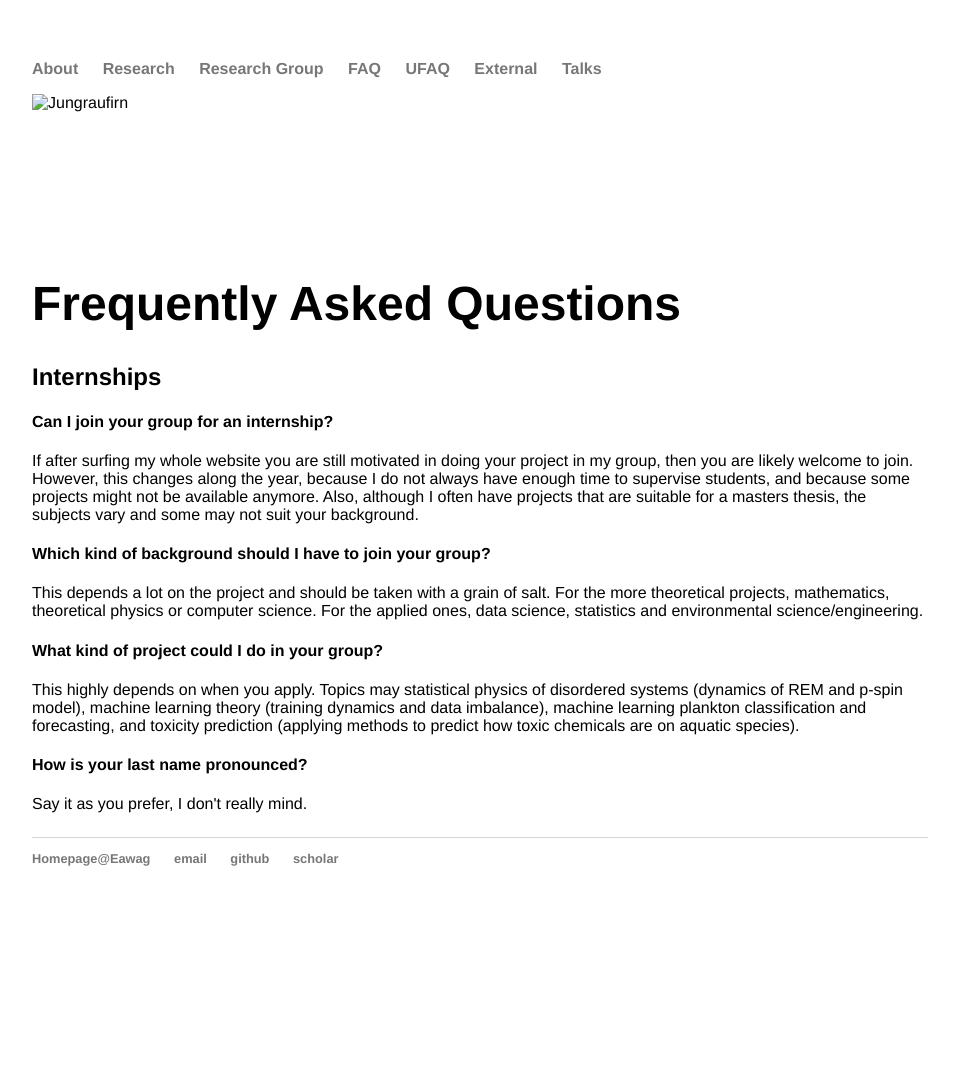
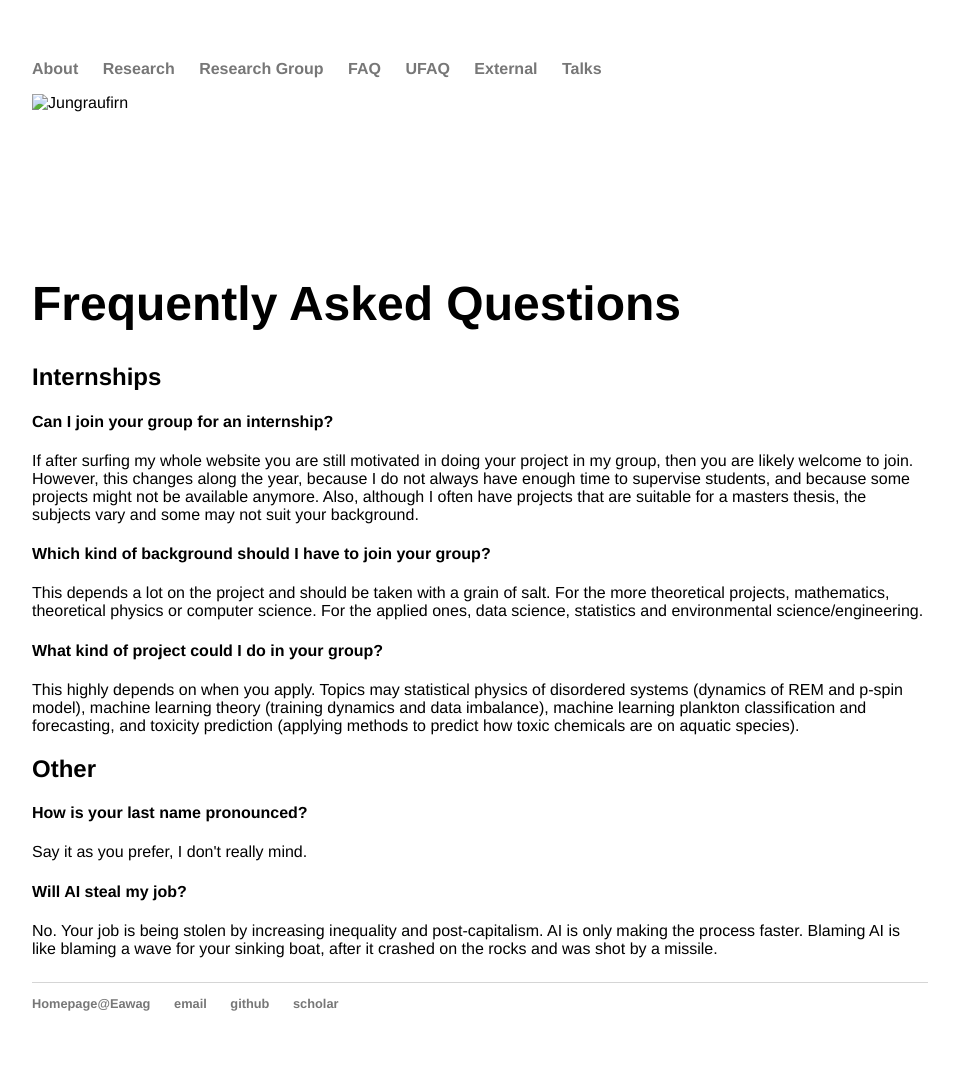
Before and after one commit to mbaityje/mbaityje.github.io, a Jekyll site: the page built from faq/index.html, in a window 1280 px wide. Shown: the whole page, without its empty margins (160-1119 px from the left). Built offline with Jekyll 4.4.1, drawn with Linux system fonts in a browser that asks for light colours; before the commit the page ends 926 px from its top, so only the background shows below that.

Commit message:
Updated faq

```diff
--- a/faq/index.html
+++ b/faq/index.html
@@ -19,9 +19,12 @@ title: UFAQ
 		<h4>What kind of project could I do in your group?</h4>
 		This highly depends on when you apply. Topics may statistical physics of disordered systems (dynamics of REM and p-spin model), machine learning theory (training dynamics and data imbalance), machine learning plankton classification and forecasting, and toxicity prediction (applying methods to predict how toxic chemicals are on aquatic species).
 
+	<h2> Other</h2>
  		<h4>How is your last name pronounced?</h4>
 		Say it as you prefer, I don't really mind.
 
+ 		<h4>Will AI steal my job?</h4>
+		No. Your job is being stolen by increasing inequality and post-capitalism. AI is only making the process faster. Blaming AI is like blaming a wave for your sinking boat, after it crashed on the rocks and was shot by a missile.
 	</p>
 
 </div><!-- /.blurb -->
```
